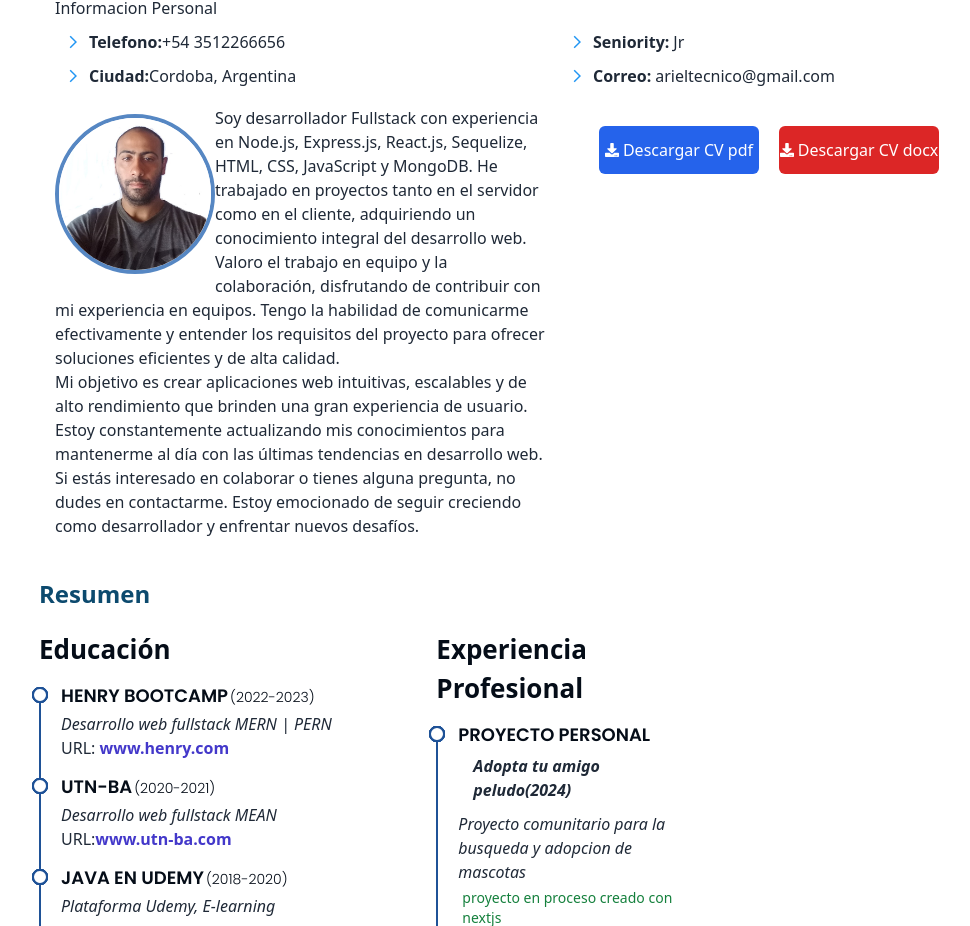
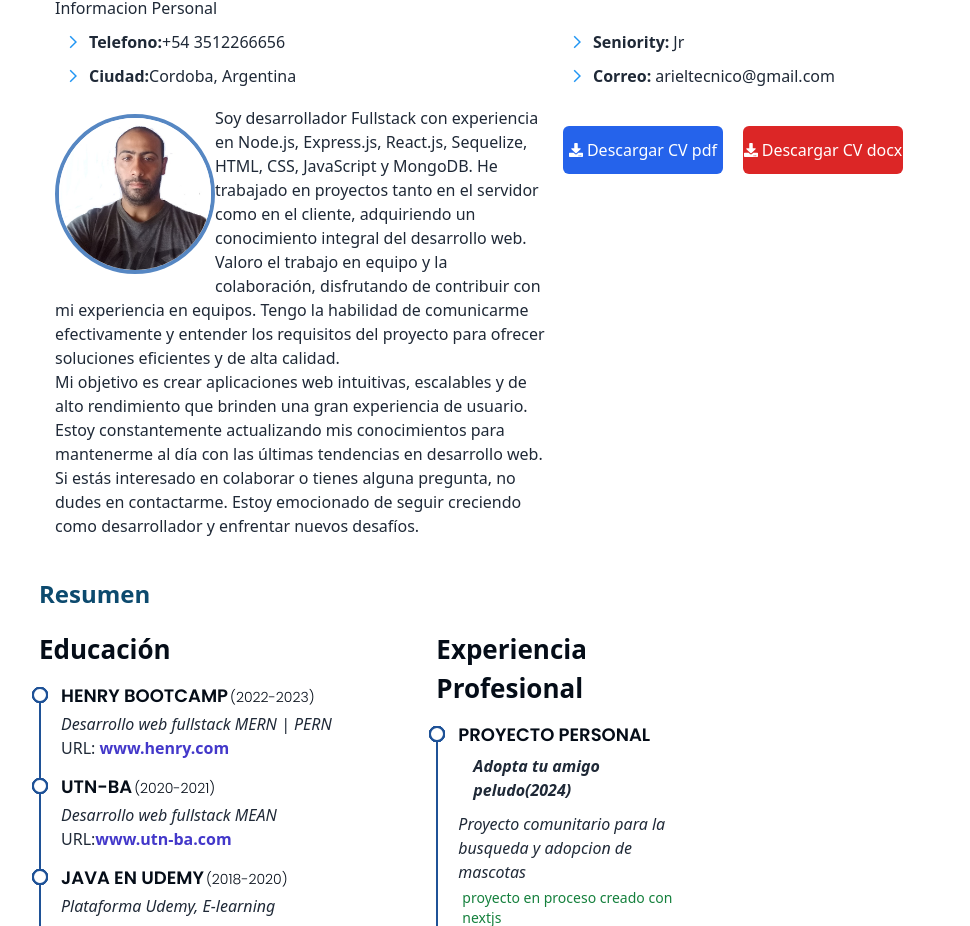
Before and after one commit to arielZarate/portfolio, a React (Vite) app: page / in a window 1280 px wide. Shown: the part 956-1882 px from the top of the page, without its empty margins (217-1187 px from the left). Built offline with nearby package versions, Linux system fonts and the light colour scheme.

Commit message:
update v5

```diff
--- a/src/components/About/Abouts.jsx
+++ b/src/components/About/Abouts.jsx
@@ -118,7 +118,7 @@ export default function Abouts() {
                 <a
                   href="https://www.dropbox.com/scl/fi/a6xksri23unj53yw7490v/fullstack_ArielZarate.pdf?rlkey=w1pmbhxsdwlpf8bewou2rchjt&st=5ax00ao8&dl=1"
                   download
-                  className="flex items-center justify-center w-40 h-12 bg-blue-600 text-white rounded-md hover:bg-blue-700 mt-5 ml-10 hover:transition-all duration-300"
+                  className="flex items-center justify-center w-40 h-12 bg-blue-600 text-white rounded-md hover:bg-blue-700 mt-5 ml-1 hover:transition-all duration-300"
                 >
                   <FaDownload className="text-white text-sm" />
                   <span className="ml-1">Descargar CV pdf</span>
```
